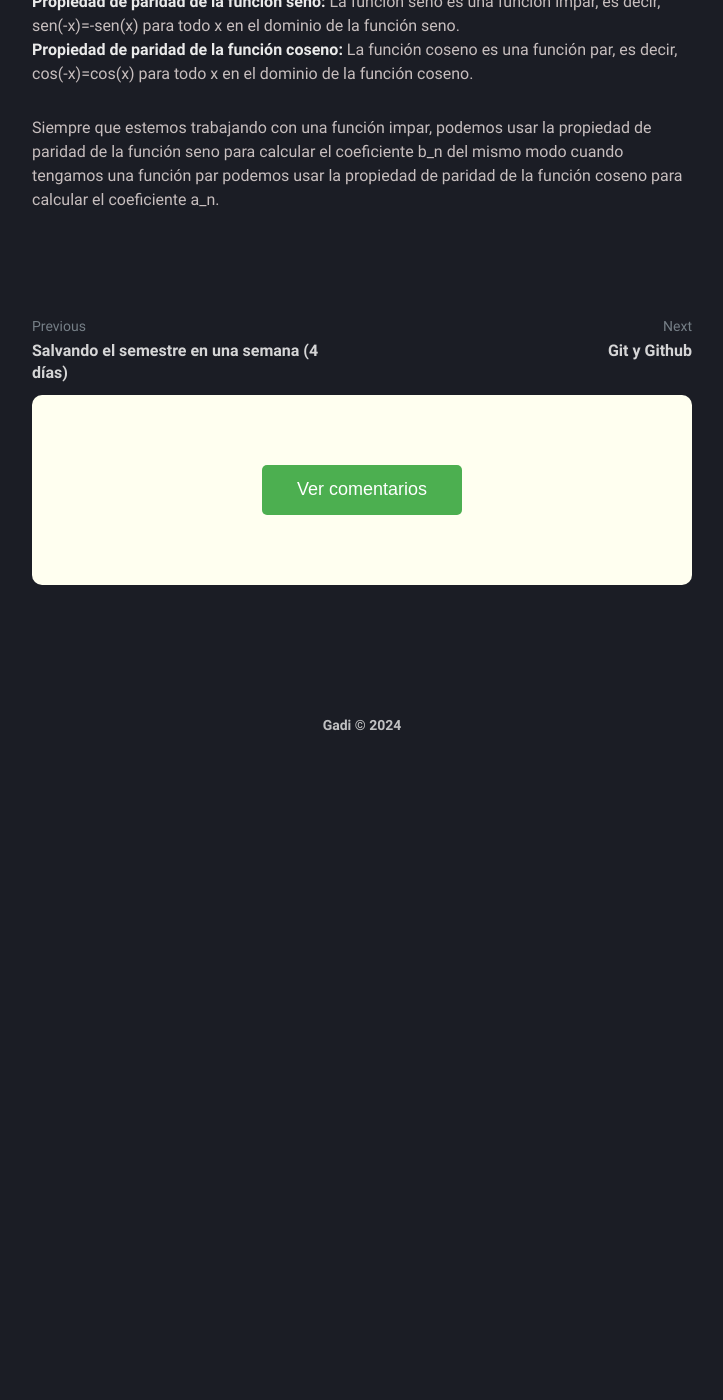
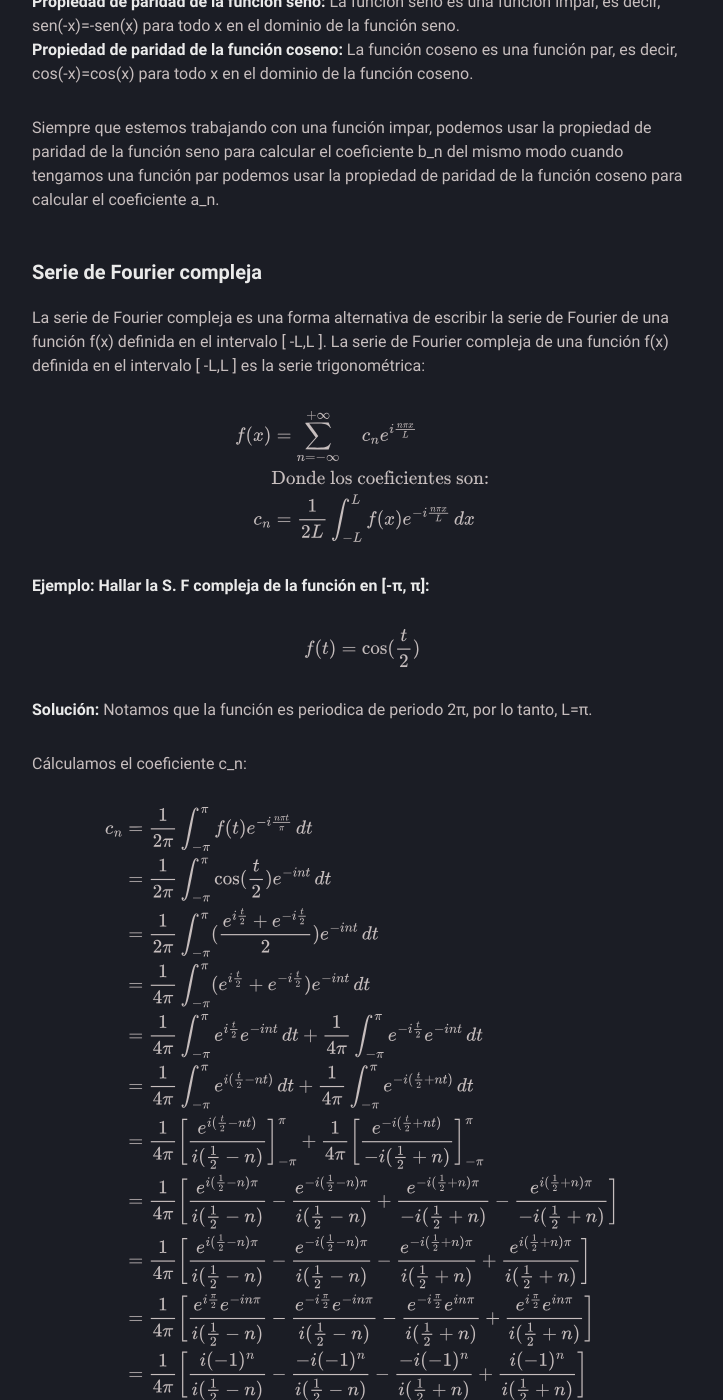
Before and after one commit to gadivalr/gadivalr.page, a Jekyll site: the page built from _posts/2023-06-18-Fourier-Series.md, in a window 1280 px wide and 1400 px high, scrolled down 3331 px. Shown: the whole window, without its empty margins (278-1001 px from the left). Built offline with Jekyll 4.4.1, drawn with Linux system fonts in a browser that asks for light colours; before the commit the page ends 4100 px from its top, so only the background shows below that; some of the changed text lies outside the part shown.

Commit message:
fourier compleja

```diff
--- a/_posts/2023-06-18-Fourier-Series.md
+++ b/_posts/2023-06-18-Fourier-Series.md
@@ -121,3 +120,66 @@ Notamos que con ambos métodos se obtiene el mismo resultado, pero el segundo m
 
 
  Siempre que estemos trabajando con una función impar, podemos usar la propiedad de paridad de la función seno para calcular el coeficiente b_n del mismo modo cuando tengamos una función par podemos usar la propiedad de paridad de la función coseno para calcular el coeficiente a_n.
+
+### Serie de Fourier compleja
+La serie de Fourier compleja es una forma alternativa de escribir la serie de Fourier de una función f(x) definida en el intervalo [ -L,L ]. La serie de Fourier compleja de una función f(x) definida en el intervalo [ -L,L ] es la serie trigonométrica:
+{% raw %}
+$$
+
+\begin{align*}
+f(x) &=\sum_{n=-\infty}^{+\infty} \quad c_n e^{i\frac{n\pi x}{L}}\\
+&\text{Donde los coeficientes son:}\\
+c_n&=\frac{1}{2L}\int_{-L}^{L} f(x) e^{-i\frac{n\pi x}{L}} \, dx\\
+\end{align*}
+$$
+{% endraw %}
+
+**Ejemplo: Hallar la S. F compleja de la función en [-π, π]:**
+
+{% raw %}
+$$
+\begin{align*}
+f(t)&=\cos(\frac{t}{2})\\
+\end{align*}
+$$
+{% endraw %}
+**Solución:**
+Notamos que la función es periodica de periodo 2π, por lo tanto, L=π. <br>
+
+Cálculamos el coeficiente c_n:
+
+{% raw %}
+$$
+\begin{align*}
+c_n&=\frac{1}{2\pi}\int_{-\pi}^{\pi} f(t) e^{-i\frac{n\pi t}{\pi}} \, dt\\
+&=\frac{1}{2\pi}\int_{-\pi}^{\pi} \cos(\frac{t}{2}) e^{-in t} \, dt\\
+&=\frac{1}{2\pi}\int_{-\pi}^{\pi} (\frac{e^{i\frac{t}{2}} + e^{-i\frac{t}{2}}}{2})  e^{-in t} \, dt\\
+&=\frac{1}{4\pi}\int_{-\pi}^{\pi} (e^{i\frac{t}{2}} + e^{-i\frac{t}{2}})  e^{-in t} \, dt\\
+&=\frac{1}{4\pi}\int_{-\pi}^{\pi} e^{i\frac{t}{2}} e^{-in t} \, dt +\frac{1}{4\pi}\int_{-\pi}^{\pi} e^{-i\frac{t}{2}} e^{-in t} \, dt\\
+&=\frac{1}{4\pi}\int_{-\pi}^{\pi} e^{i(\frac{t}{2}-nt)} \, dt +\frac{1}{4\pi}\int_{-\pi}^{\pi} e^{-i(\frac{t}{2}+nt)} \, dt\\
+&=\frac{1}{4\pi} \biggl[ \frac{e^{i(\frac{t}{2}-nt)}}{i(\frac{1}{2}-n)} \biggr]_{-\pi}^{\pi} +\frac{1}{4\pi} \biggl[ \frac{e^{-i(\frac{t}{2}+nt)}}{-i(\frac{1}{2}+n)} \biggr]_{-\pi}^{\pi}\\
+&=\frac{1}{4\pi} \biggl[ \frac{e^{i(\frac{1}{2}-n)\pi}}{i(\frac{1}{2}-n)} -\frac{e^{-i(\frac{1}{2}-n)\pi}}{i(\frac{1}{2}-n)}  + \frac{e^{-i(\frac{1}{2}+n)\pi}}{-i(\frac{1}{2}+n)} -\frac{e^{i(\frac{1}{2}+n)\pi}}{-i(\frac{1}{2}+n)} \biggr]\\
+&=\frac{1}{4\pi} \biggl[ \frac{e^{i(\frac{1}{2}-n)\pi}}{i(\frac{1}{2}-n)} -\frac{e^{-i(\frac{1}{2}-n)\pi}}{i(\frac{1}{2}-n)}  - \frac{e^{-i(\frac{1}{2}+n)\pi}}{i(\frac{1}{2}+n)} +\frac{e^{i(\frac{1}{2}+n)\pi}}{i(\frac{1}{2}+n)} \biggr]\\
+&=\frac{1}{4\pi} \biggl[ \frac{e^{i\frac{\pi}{2}} e^{-in\pi}}{i(\frac{1}{2}-n)} -\frac{e^{-i\frac{\pi}{2}} e^{-in\pi}}{i(\frac{1}{2}-n)}  - \frac{e^{-i\frac{\pi}{2}} e^{ in\pi}}{i(\frac{1}{2}+n)} +\frac{e^{i\frac{\pi}{2}} e^{in\pi}}{i(\frac{1}{2}+n)} \biggr]\\
+&=\frac{1}{4\pi} \biggl[ \frac{i(-1)^n }{i(\frac{1}{2}-n)} -\frac{-i(-1)^n }{i(\frac{1}{2}-n)}  - \frac{-i(-1)^n}{i(\frac{1}{2}+n)} +\frac{i(-1)^n}{i(\frac{1}{2}+n)} \biggr]\\
+&=\frac{1}{4\pi} \biggl[ \frac{2(-1)^n }{(\frac{1}{2}-n)} +\frac{2(-1)^n}{(\frac{1}{2}+n)} \biggr]\\
+&=\frac{(-1)^n}{2\pi} \biggl[ \frac{1 }{(\frac{1}{2}-n)} +\frac{1}{(\frac{1}{2}+n)}\biggr]\\
+&=\frac{(-1)^n}{2\pi} \biggl[ \frac{2 }{(1-2n)} +\frac{2}{(1+2n)}\biggr]\\
+&=\frac{(-1)^n}{\pi} \biggl[ \frac{1 }{(1-2n)} +\frac{1}{(1+2n)}\biggr]\\
+&=\frac{(-1)^n}{\pi} \biggl[ \frac{2 }{(1-4n^2)} \biggr]\\
+
+\end{align*}
+
+
+$$
+{% endraw %}
+
+Por lo tanto, la serie de Fourier compleja de la función es:
+
+{% raw %}
+$$
+\begin{align*}
+f(t)&=\frac{2}{\pi} \sum_{n=-\infty}^{+\infty} \quad \frac{(-1)^n}{(1-4n^2)} e^{in t}\\
+\end{align*}
+$$
+{% endraw %}
```
Also changed, not shown: other parts of _posts/2023-06-18-Fourier-Series.md (+0 -1 lines).
